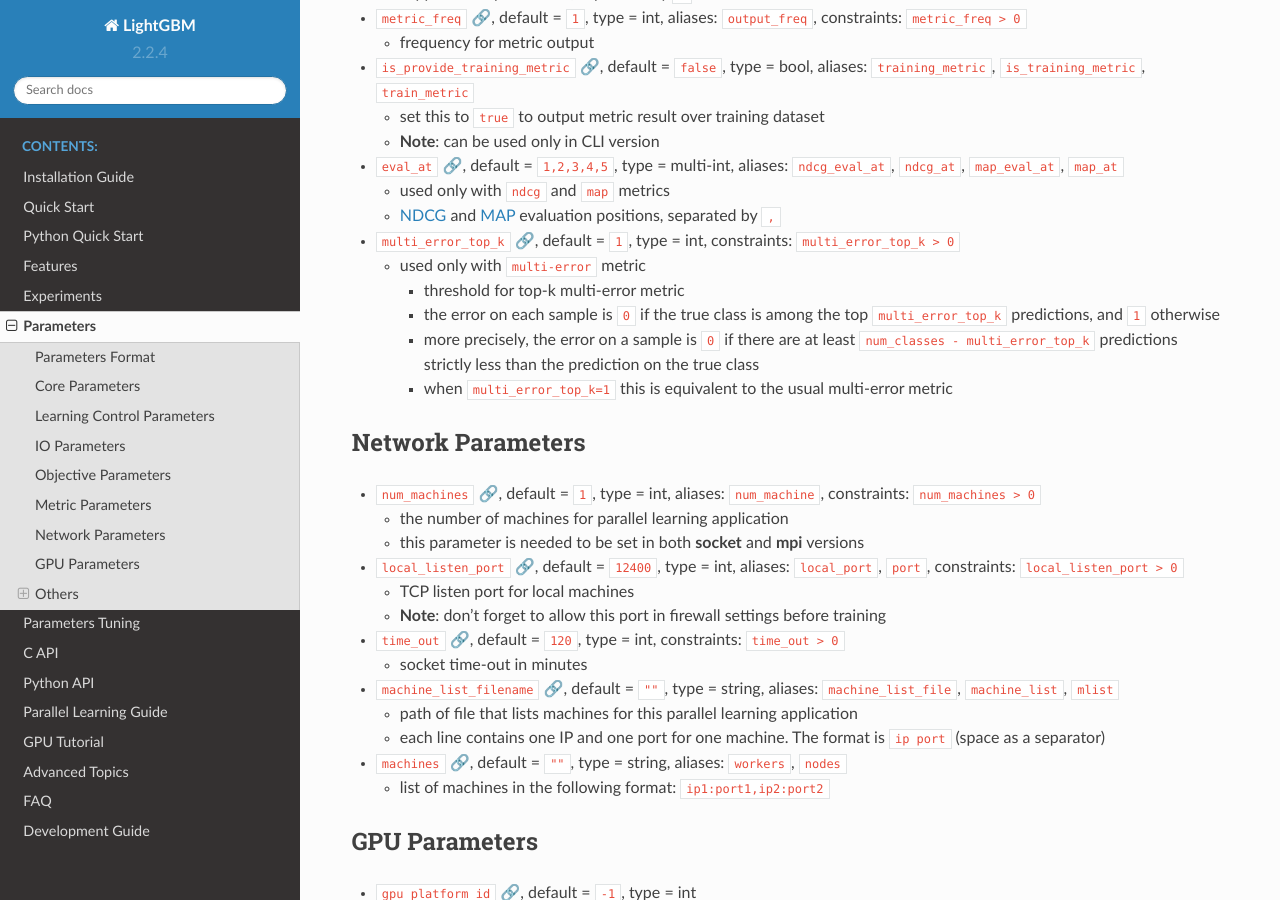
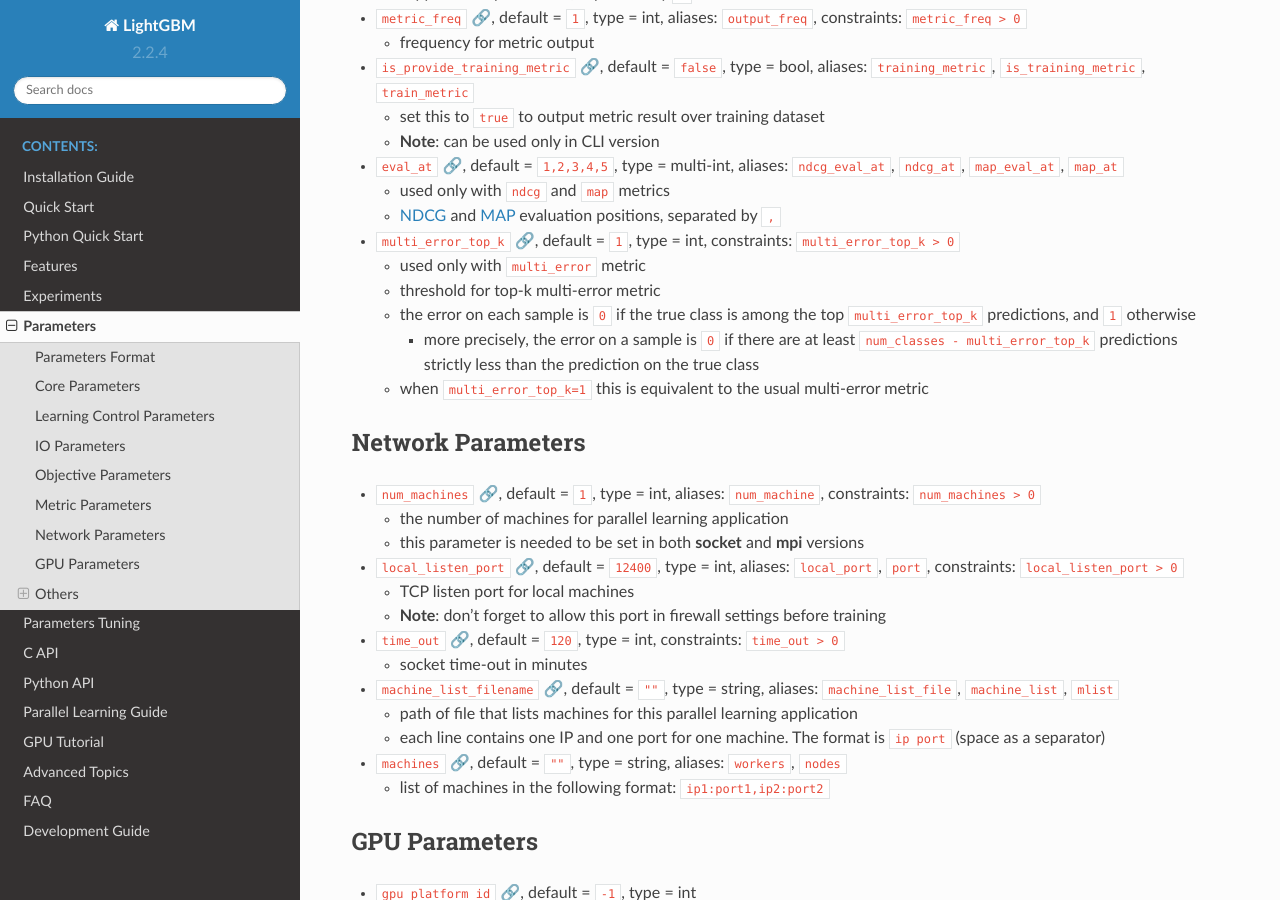
Before and after one commit to microsoft/LightGBM, a Sphinx documentation site: the page built from docs/Parameters.rst, in a window 1280 px wide and 900 px high, scrolled down 11824 px. Built offline with Sphinx 7.4.7 and the Read the Docs theme 2.0.0, drawn with Linux system fonts in a browser that asks for light colours.

Commit message:
Fix minor issues in docs.

```diff
--- a/docs/Parameters.rst
+++ b/docs/Parameters.rst
@@ -841,15 +841,15 @@
 
 -  ``multi_error_top_k`` :raw-html:`<a id="multi_error_top_k" title="Permalink to this parameter" href="#multi_error_top_k">&#x1F517;&#xFE0E;</a>`, default = ``1``, type = int, constraints: ``multi_error_top_k > 0``
 
-   -  used only with ``multi-error`` metric
+   -  used only with ``multi_error`` metric
 
-      -  threshold for top-k multi-error metric
+   -  threshold for top-k multi-error metric
 
-      -  the error on each sample is ``0`` if the true class is among the top ``multi_error_top_k`` predictions, and ``1`` otherwise
+   -  the error on each sample is ``0`` if the true class is among the top ``multi_error_top_k`` predictions, and ``1`` otherwise
 
       -  more precisely, the error on a sample is ``0`` if there are at least ``num_classes - multi_error_top_k`` predictions strictly less than the prediction on the true class
 
-      -  when ``multi_error_top_k=1`` this is equivalent to the usual multi-error metric
+   -  when ``multi_error_top_k=1`` this is equivalent to the usual multi-error metric
 
 Network Parameters
 ------------------
```
Also changed, not shown: 1 other file.
